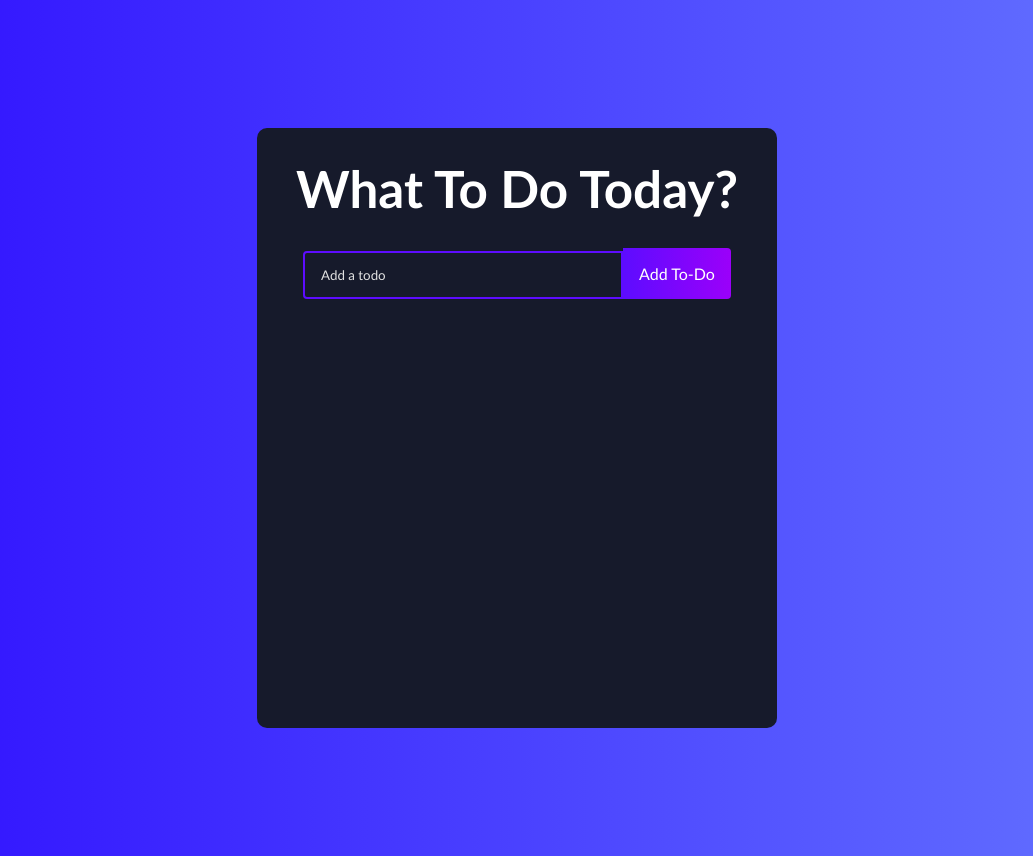
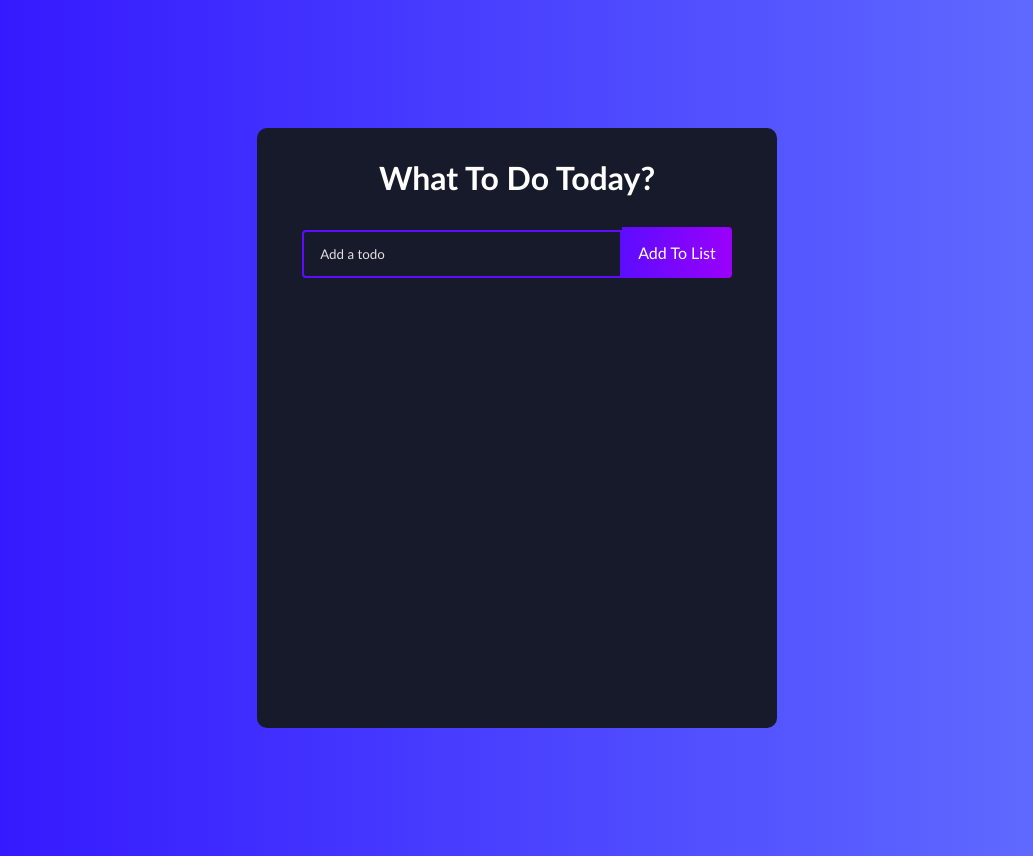
Before and after one commit to SabrunTheDev/to-do-list, a React (Vite) app: page / in a window 1280 px wide. Shown: the whole page, without its empty margins (123-1156 px from the left). Built offline with nearby package versions, Linux system fonts and the light colour scheme.

Commit message:
Updated files

```diff
--- a/src/components/ToDoForm.jsx
+++ b/src/components/ToDoForm.jsx
@@ -1,7 +1,7 @@
 import React, { useState, useEffect, useRef } from "react";
 
 export default function ToDoForm(props) {
-  const [input, setInput] = useState("");
+  const [input, setInput] = useState(props.edit ? props.edit.value : "");
   const inputRef = useRef(null);
 
   useEffect(() => {
@@ -25,6 +25,8 @@ export default function ToDoForm(props) {
 
   return (
     <form className="todo-form" onSubmit={handleSubmit}>
+      {props.edit ? (
+        <>
           <input
             type="text"
             placeholder="Add a todo"
@@ -34,7 +36,22 @@ export default function ToDoForm(props) {
             onChange={handleChange}
             ref={inputRef}
           />
-      <button className="todo-button">Add To-Do</button>
+          <button className="todo-button">Add To List</button>
+        </>
+      ) : (
+        <>
+          <input
+            type="text"
+            placeholder="Add a todo"
+            value={input}
+            name="text"
+            className="todo-input"
+            onChange={handleChange}
+            ref={inputRef}
+          />
+          <button className="todo-button">Add To List</button>
+        </>
+      )}
     </form>
   );
 }
--- a/src/index.css
+++ b/src/index.css
@@ -32,7 +32,7 @@ body {
 }
 
 h1 {
-  font-size: 3.2em;
+  font-size: 2em;
   line-height: 1.1;
 }
 
```
Lines whose indentation alone changed are shown as unchanged.
